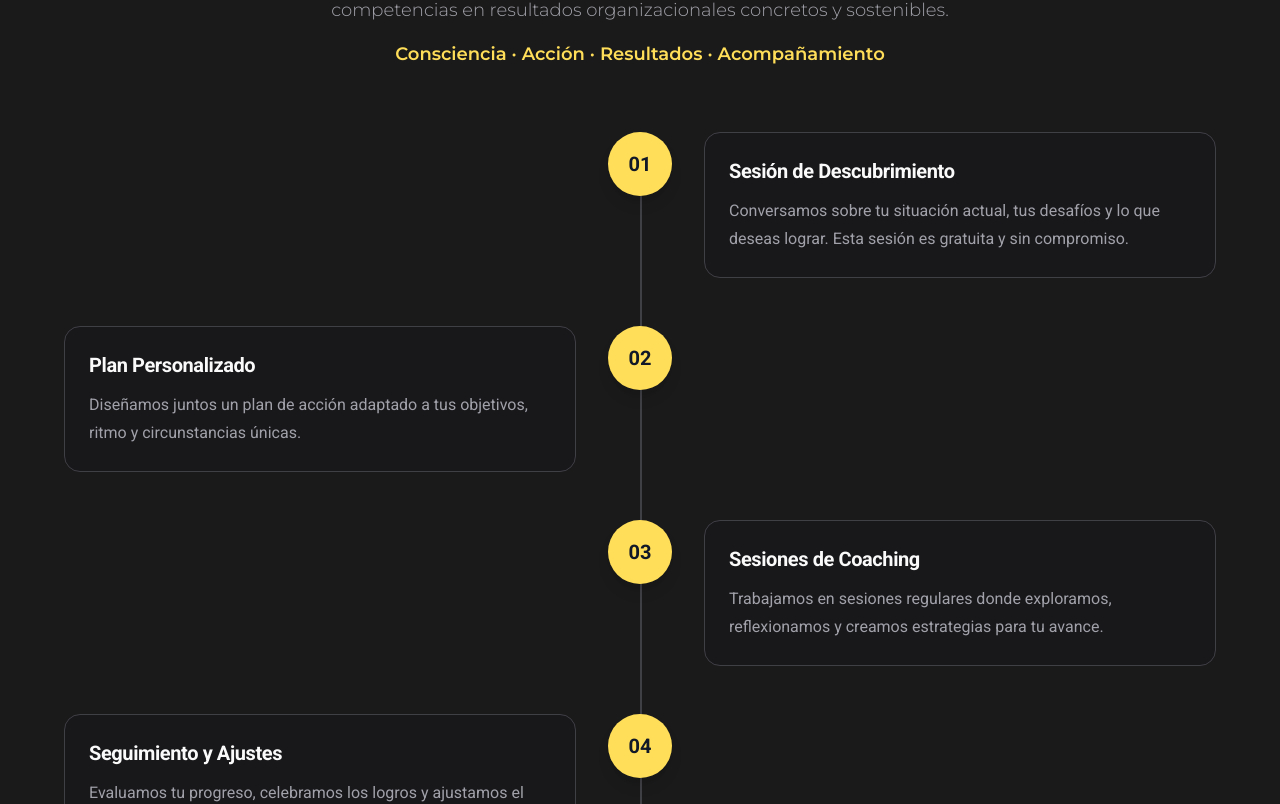
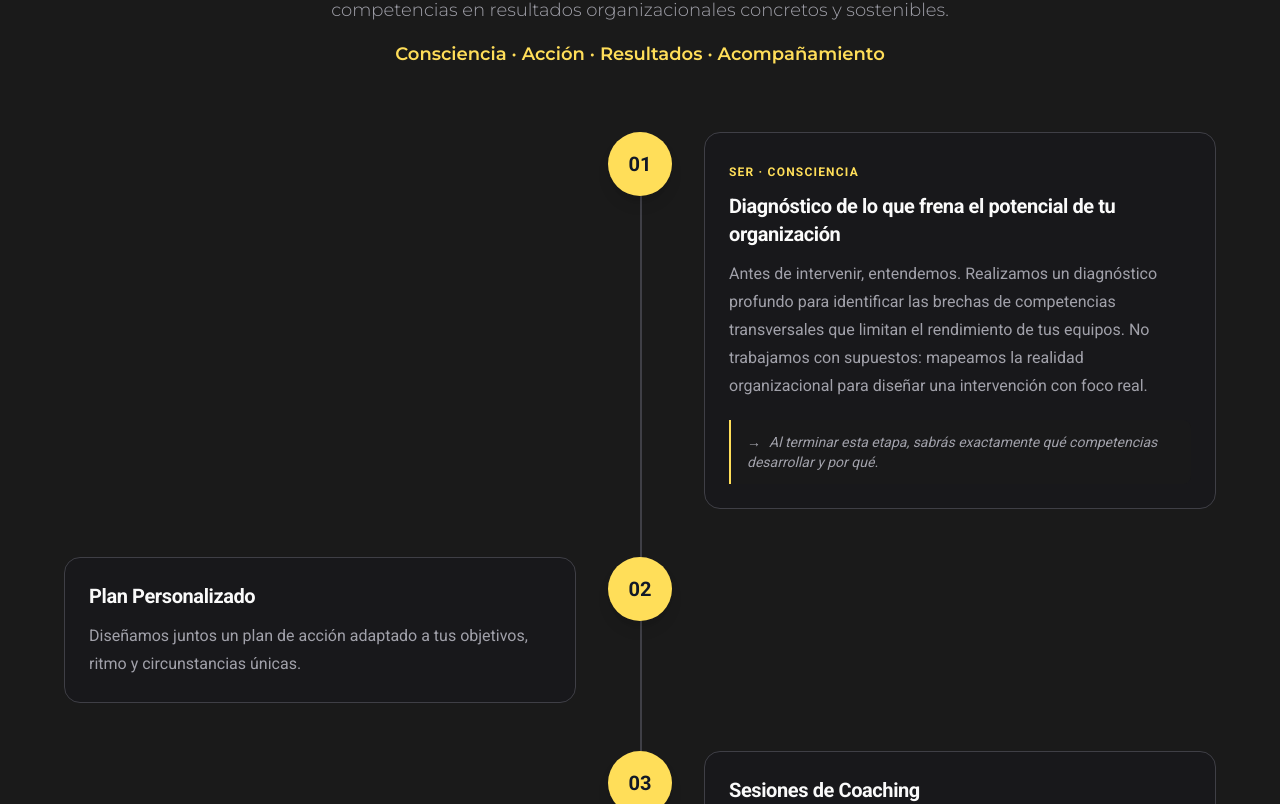
Before and after one commit to mauro6287-blip/alicia-morales-coach, a Next.js app: page / in a window 1280 px wide. Shown: the part 5336-6140 px from the top of the page. Built offline with nearby package versions, Linux system fonts and the light colour scheme.

Commit message:
Update step 1 to Consciencia diagnostic with callout design
Co-Authored-By: Claude Opus 4.6 <noreply@anthropic.com>

```diff
--- a/sections/ComoTrabajo.tsx
+++ b/sections/ComoTrabajo.tsx
@@ -5,9 +5,12 @@ import ScrollReveal from "@/components/ScrollReveal";
 const pasos = [
     {
         numero: "01",
-        titulo: "Sesión de Descubrimiento",
+        etiqueta: "SER · CONSCIENCIA",
+        titulo: "Diagnóstico de lo que frena el potencial de tu organización",
         descripcion:
-            "Conversamos sobre tu situación actual, tus desafíos y lo que deseas lograr. Esta sesión es gratuita y sin compromiso.",
+            "Antes de intervenir, entendemos. Realizamos un diagnóstico profundo para identificar las brechas de competencias transversales que limitan el rendimiento de tus equipos. No trabajamos con supuestos: mapeamos la realidad organizacional para diseñar una intervención con foco real.",
+        resultado:
+            "Al terminar esta etapa, sabrás exactamente qué competencias desarrollar y por qué.",
     },
     {
         numero: "02",
@@ -76,10 +79,23 @@ export default function ComoTrabajo() {
                                         className={`ml-24 rounded-2xl border border-border bg-surface p-6 md:ml-0 md:w-[calc(50%-4rem)] ${index % 2 === 1 ? "md:mr-auto" : "md:ml-auto"
                                             }`}
                                     >
+                                        {paso.etiqueta && (
+                                            <span className="mb-3 inline-block text-xs font-semibold uppercase tracking-widest text-primary">
+                                                {paso.etiqueta}
+                                            </span>
+                                        )}
                                         <h3 className="mb-3 text-xl font-semibold text-foreground">
                                             {paso.titulo}
                                         </h3>
                                         <p className="text-muted">{paso.descripcion}</p>
+                                        {paso.resultado && (
+                                            <div className="mt-5 border-l-2 border-primary bg-background/50 px-4 py-3 rounded-r-lg">
+                                                <p className="text-sm italic text-muted">
+                                                    <span className="mr-2 not-italic">→</span>
+                                                    {paso.resultado}
+                                                </p>
+                                            </div>
+                                        )}
                                     </div>
                                 </div>
                             </ScrollReveal>
```
